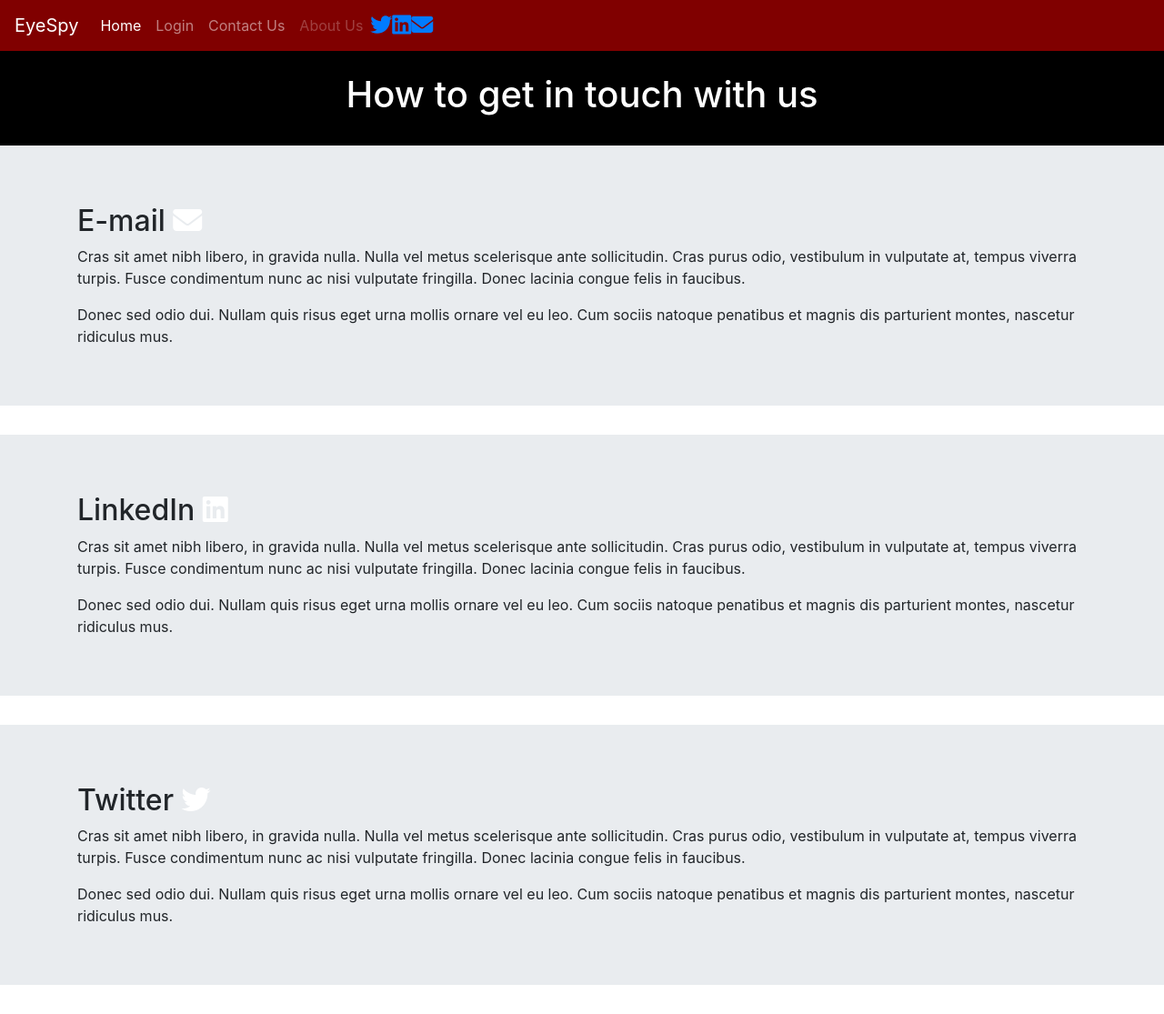
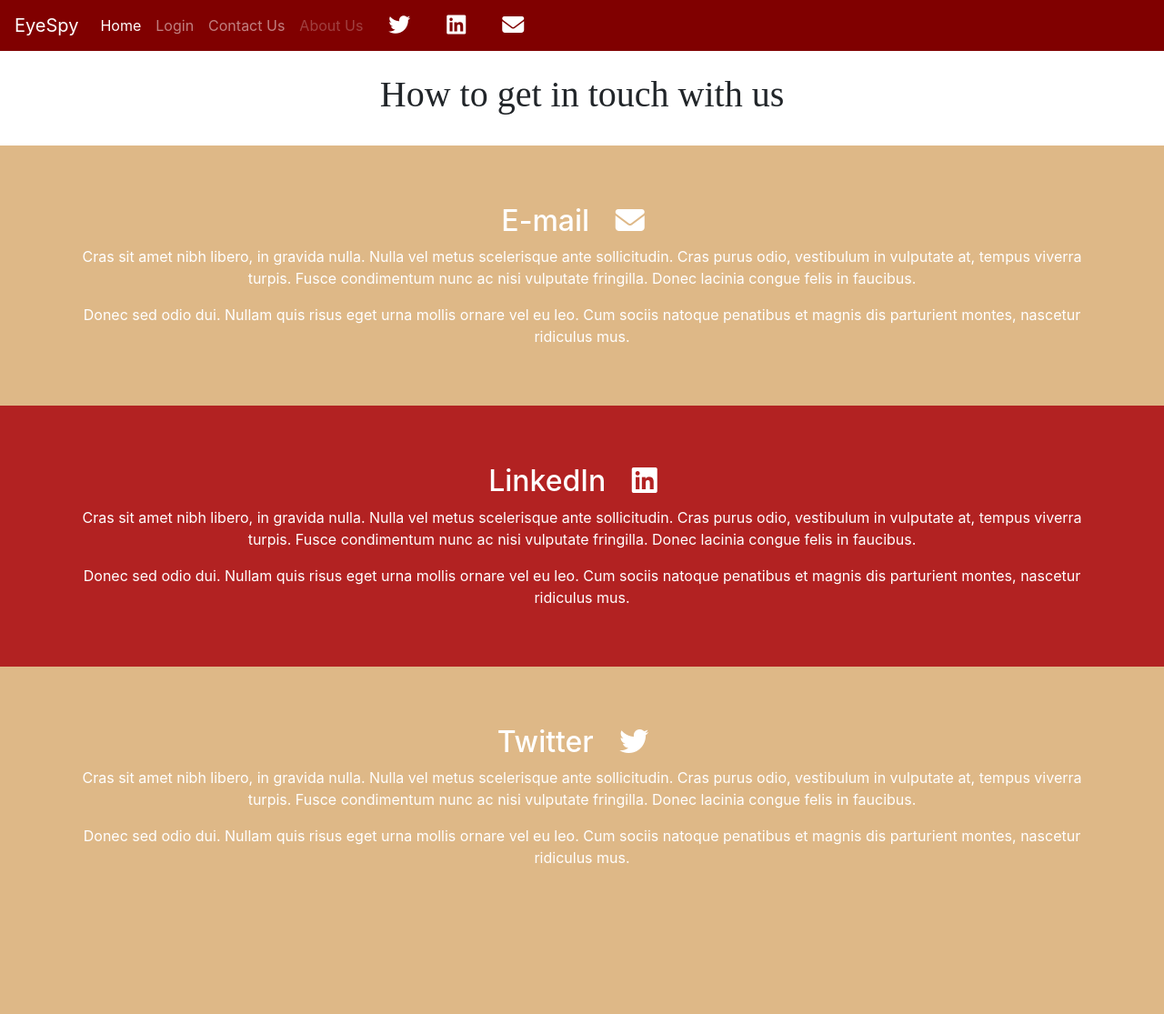
Before and after one commit to Riyo-Aloshyas/eyeradar-website, a PHP site: page /ContactUs.html in a window 1280 px wide. Shown: the whole page at 91% size. After the commit the page ends 949 px from the top, so only its background shows below. Run offline with PHP 8.4, Linux system fonts and the light colour scheme; some libraries are stand-ins or nearby versions.

Commit message:
Add files via upload

```diff
--- a/main.css
+++ b/main.css
@@ -1,7 +1,3 @@
-header{
-	background-color:black;
-	color:white;
-}
 body{
 	margin:0;
 }
@@ -16,9 +12,61 @@
 
 h1{
 	text-align: center;
+	font-family:Lora;
+}
+
+.col-8{
+	margin-top: 15%;
 }
 
 .input-group{
+	width:50%;
 	margin-left:25%;
-	width:50%;
+
 }
+.jumbotron-primary{
+	background:firebrick;
+	color:white;
+	text-align:center;
+	margin-bottom:0;
+}
+
+.jumbotron-secondary{
+	background:burlywood;
+	color:white;
+	text-align:center;
+	margin-bottom:0;
+}
+
+.jumbotron-login{
+
+	border-radius: 10px;
+	margin-top: 10%;
+	width:80%;
+	margin-left:10%;
+	background-color:burlywood;
+	color:white;
+}
+
+img{
+	height:max-height;
+	width:auto;
+
+}
+
+.img-jumbotron{
+	margin:0;
+	height:400px;
+	width:auto;
+}
+
+/*FOR ICONS*/
+.fa{
+
+	margin-left: 20px;
+	margin-right:20px;
+}
+
+.a-nav{
+	color:white;
+}
```
